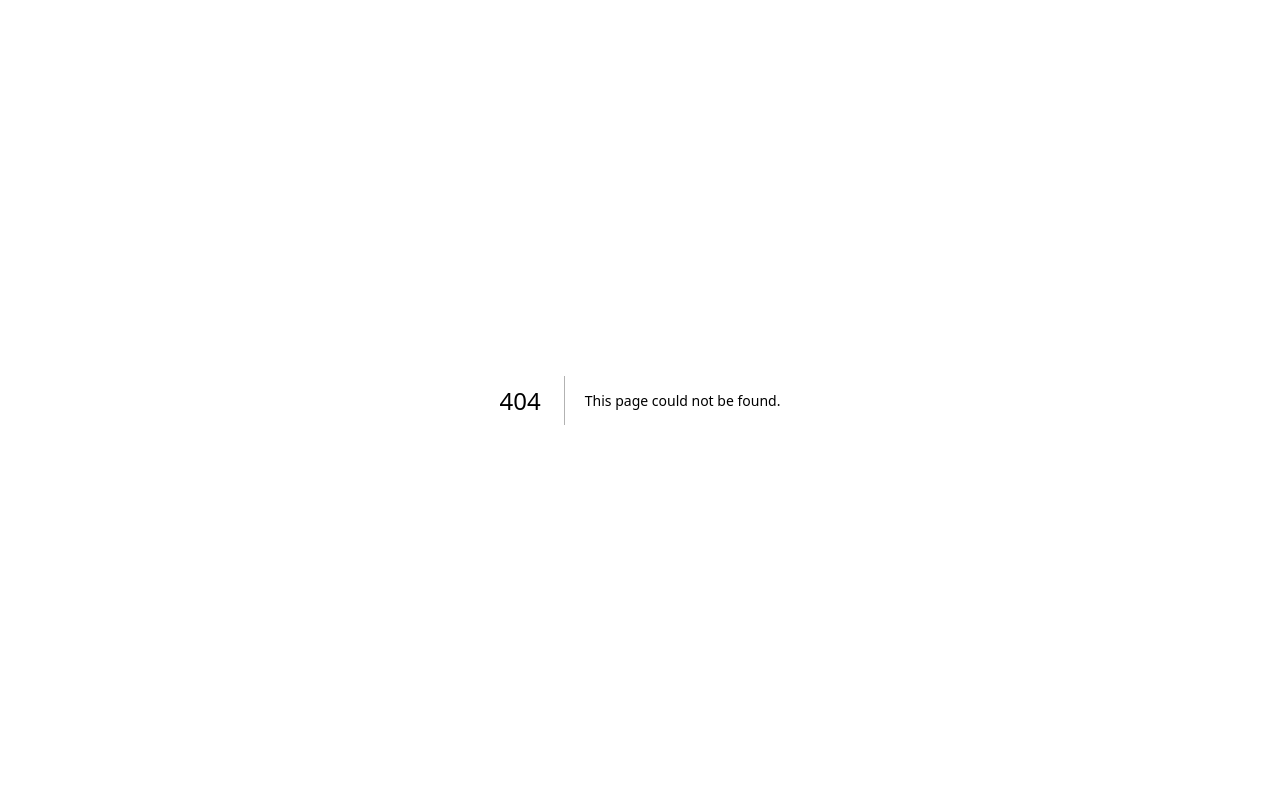
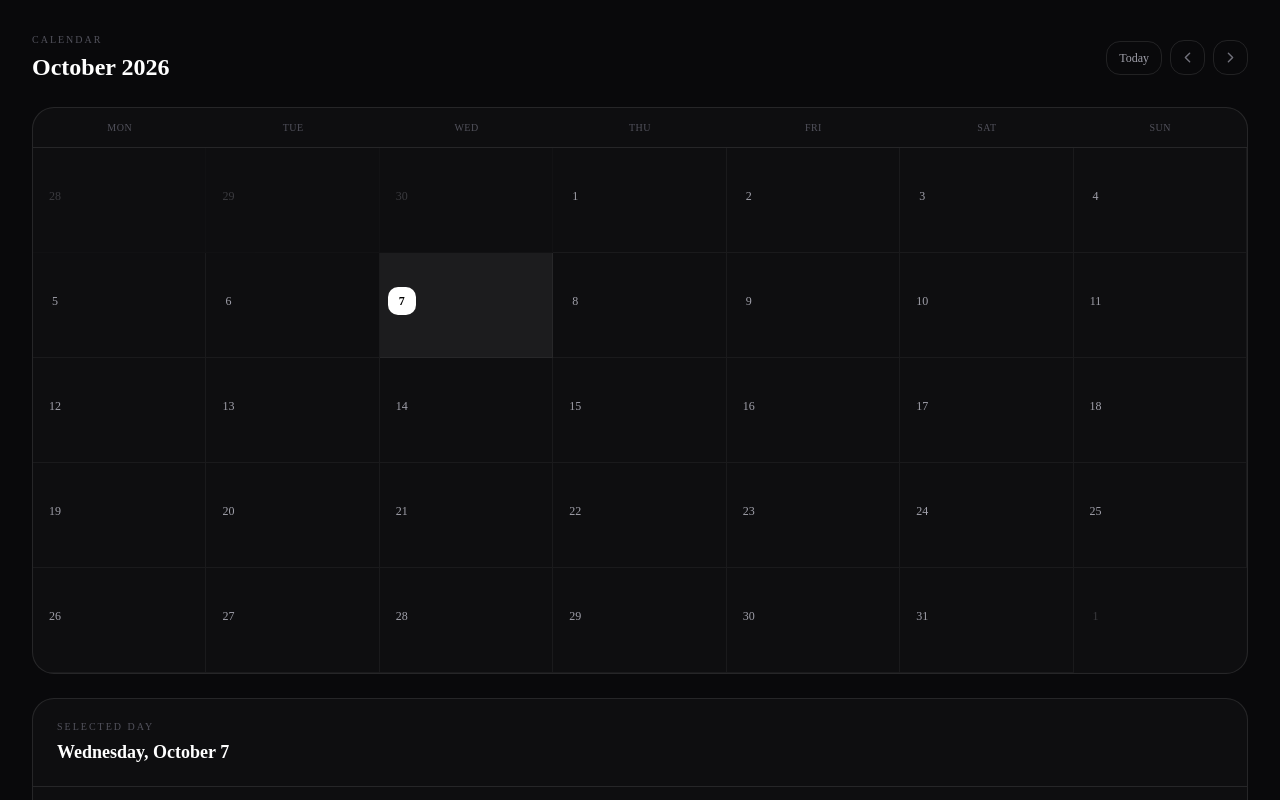
Before and after one commit to sayan629/DayFlow, a Next.js app: page /calendar in a window 1280 px wide. Before the commit this address had no page. Shown: the top 800 px of the page. Built offline with nearby package versions, Linux system fonts and the light colour scheme.

Commit message:
Calendar..

```diff
--- /dev/null
+++ b/src/app/calendar/page.tsx
@@ -0,0 +1,13 @@
+"use client";
+
+import CalendarView from "@/components/calendar/CalendarView";
+
+export default function CalendarPage() {
+  return (
+    <main className="min-h-screen bg-[#09090b] p-6 text-white md:p-8">
+      <div className="mx-auto max-w-7xl">
+        <CalendarView />
+      </div>
+    </main>
+  );
+}
```
